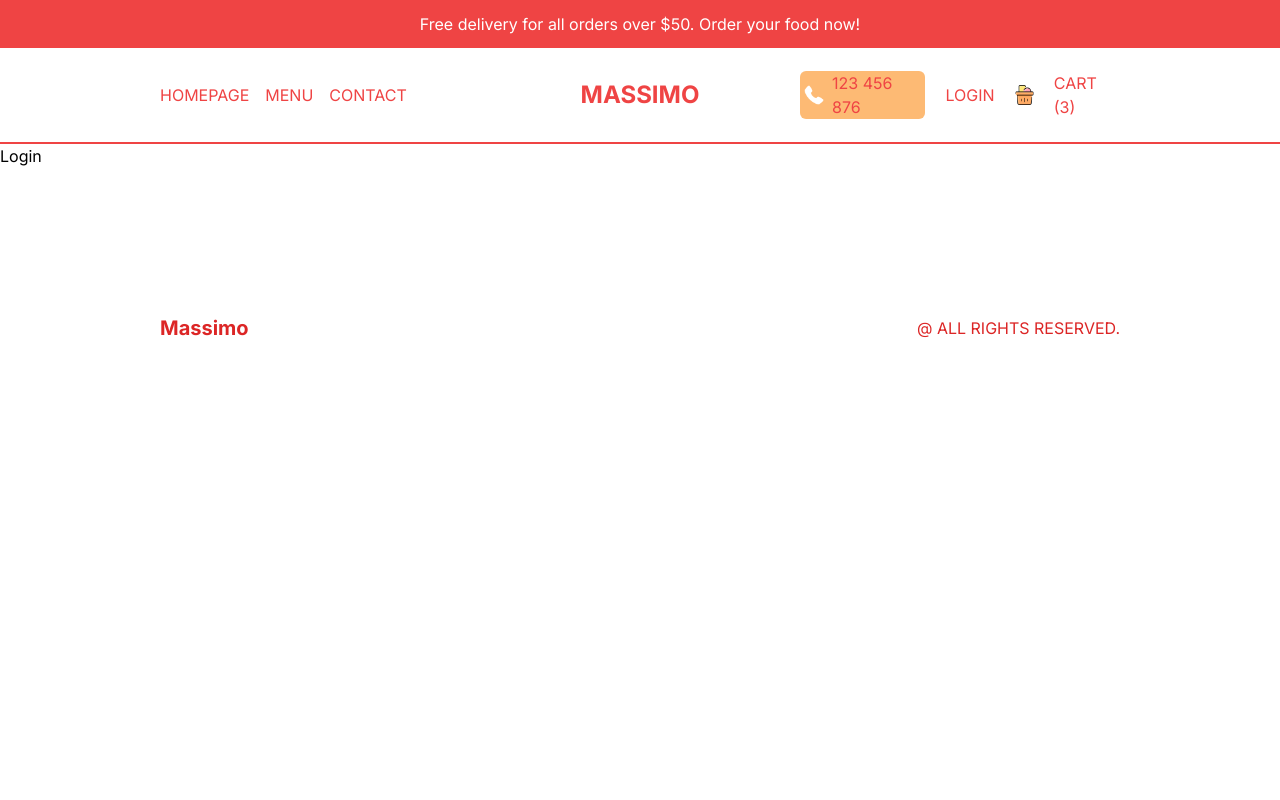
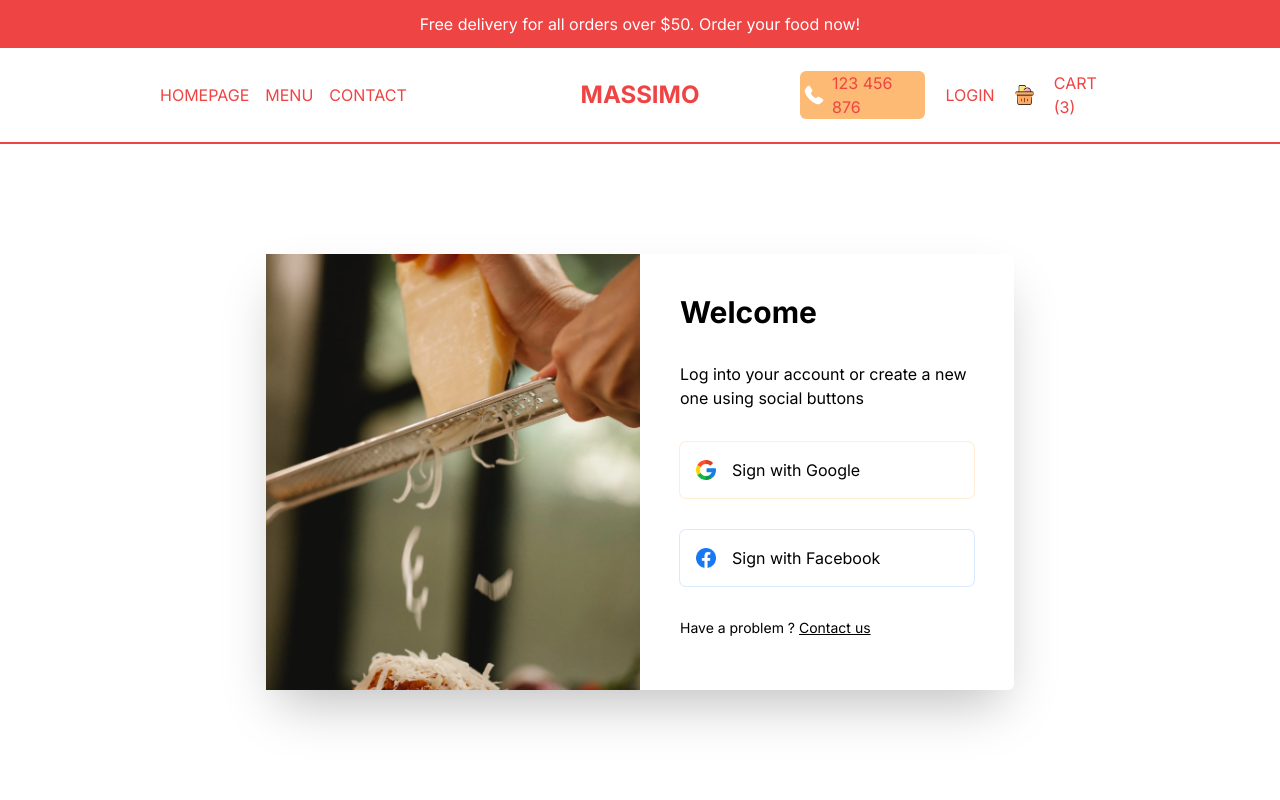
Before and after one commit to keremduman30/restaurant_app_nextjs, a Next.js app: page /login in a window 1280 px wide. Shown: the top 800 px of the page. Built offline with nearby package versions, Linux system fonts and the light colour scheme.

Commit message:
login improved

```diff
--- a/src/app/login/page.tsx
+++ b/src/app/login/page.tsx
@@ -1,7 +1,48 @@
+import Image from "next/image";
+import Link from "next/link";
 import React from "react";
 
 const Login = () => {
-  return <div>Login</div>;
+  return (
+    <div className="p-4 h-[calc(100vh-6rem)] md:h-[calc(100vh-9rem)] flex  justify-center items-center">
+      <div className="h-full shadow-2xl rounded-md  flex flex-col md:flex-row md:h-[70%] md: w-full lg:w-[60%] 2xl:w-1/2">
+        <div className="relative  h-1/3 w-full md:h-full md:w-1/2">
+          <Image src={"/loginBg.png"} alt="" fill className="object-cover" />
+        </div>
+        {/* form */}
+        <div className="p-10 flex flex-col gap-8 md:w-1/2">
+          <h1 className="font-bold text-xl xl:text-3xl">Welcome</h1>
+          <p>Log into your account or create a new one using social buttons</p>
+          <button className="flex items-center gap-4 p-4 ring-1 ring-orange-100 rounded-md">
+            <Image
+              src={"/google.png"}
+              alt=""
+              width={20}
+              height={20}
+              className="object-contain"
+            />
+            <span>Sign with Google</span>
+          </button>
+          <button className="flex items-center gap-4 p-4 ring-1 ring-blue-100 rounded-md">
+            <Image
+              src={"/facebook.png"}
+              alt=""
+              width={20}
+              height={20}
+              className="object-contain"
+            />
+            <span>Sign with Facebook</span>
+          </button>
+          <p className="text-sm ">
+            Have a problem ?{" "}
+            <Link href={"/"} className="underline">
+              Contact us
+            </Link>
+          </p>
+        </div>
+      </div>
+    </div>
+  );
 };
 
 export default Login;
```
